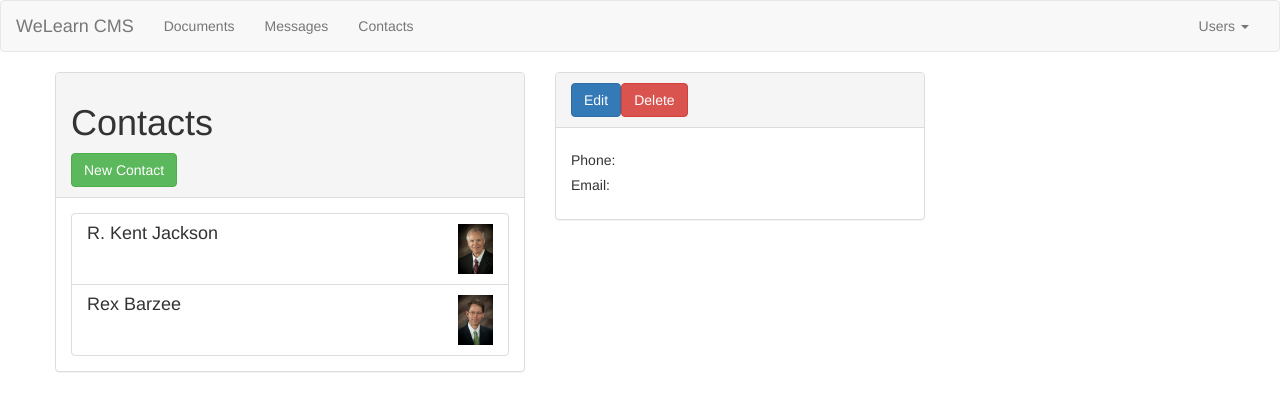
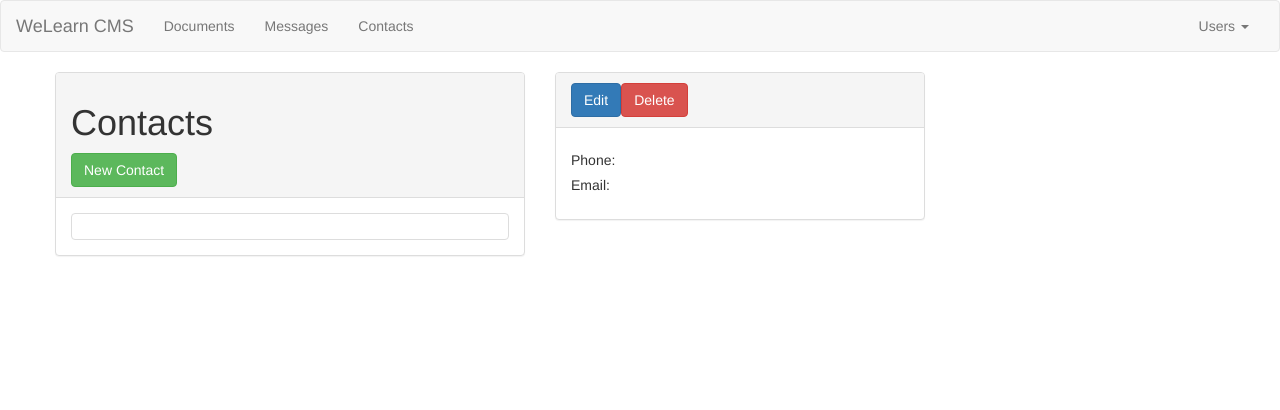
Before and after one commit to cody-mick/wdd430-cms, an Angular app: page / in a window 1280 px wide. Shown: the top 410 px of the page. Built offline with nearby package versions, Linux system fonts and the light colour scheme.

Commit message:
👌 IMPROVE: More progress

```diff
--- a/src/app/app.module.ts
+++ b/src/app/app.module.ts
@@ -6,6 +6,7 @@ import { ContactsComponent } from './contacts/contacts.component';
 import { ContactListComponent } from './contacts/contact-list/contact-list.component';
 import { ContactDetailComponent } from './contacts/contact-detail/contact-detail.component';
 import { HeaderComponent } from './header.component';
+import { ContactItemComponent } from './contacts/contact-item/contact-item.component';
 
 @NgModule({
   declarations: [
@@ -14,6 +15,7 @@ import { HeaderComponent } from './header.component';
     ContactListComponent,
     ContactDetailComponent,
     HeaderComponent,
+    ContactItemComponent,
   ],
   imports: [BrowserModule],
   providers: [],
--- /dev/null
+++ b/src/app/contacts/contact-item/contact-item.component.html
@@ -0,0 +1,8 @@
+<a href="#" class="list-group-item clearfix">
+  <div class="pull-left">
+    <h4 class="list-group-item-heading"></h4>
+  </div>
+  <span class="pull-right">
+    <img src="" alt="" class="img-responsive" style="max-height: 50px" />
+  </span>
+</a>
--- /dev/null
+++ b/src/app/contacts/contact-item/contact-item.component.ts
@@ -0,0 +1,15 @@
+import { Component, OnInit } from '@angular/core';
+
+@Component({
+  selector: 'cms-contact-item',
+  templateUrl: './contact-item.component.html',
+  styleUrls: ['./contact-item.component.css']
+})
+export class ContactItemComponent implements OnInit {
+
+  constructor() { }
+
+  ngOnInit(): void {
+  }
+
+}
--- a/src/app/contacts/contact-list/contact-list.component.html
+++ b/src/app/contacts/contact-list/contact-list.component.html
@@ -13,23 +13,7 @@
   <div class="panel-body">
     <div class="row">
       <div class="col-xs-12">
-        <a
-          href="#"
-          class="list-group-item clearfix"
-          *ngFor="let contact of contacts"
-        >
-          <div class="pull-left">
-            <h4 class="list-group-item-heading">{{ contact.name }}</h4>
-          </div>
-          <span class="pull-right">
-            <img
-              src="{{ contact.imageUrl }}"
-              alt=""
-              class="img-responsive"
-              style="max-height: 50px"
-            />
-          </span>
-        </a>
+        <cms-contact-item></cms-contact-item>
       </div>
     </div>
   </div>
--- a/src/app/contacts/contact-list/contact-list.component.ts
+++ b/src/app/contacts/contact-list/contact-list.component.ts
@@ -1,5 +1,6 @@
 import { Component, OnInit } from '@angular/core';
 import { Contact } from '../contact.model';
+import { ContactItemComponent } from '../contact-item/contact-item.component';
 
 @Component({
   selector: 'cms-contact-list',
```
Also changed, not shown: src/app/contacts/contact-item/contact-item.component.css (added), 1 other file (tests, documents, lock files or other folders).
